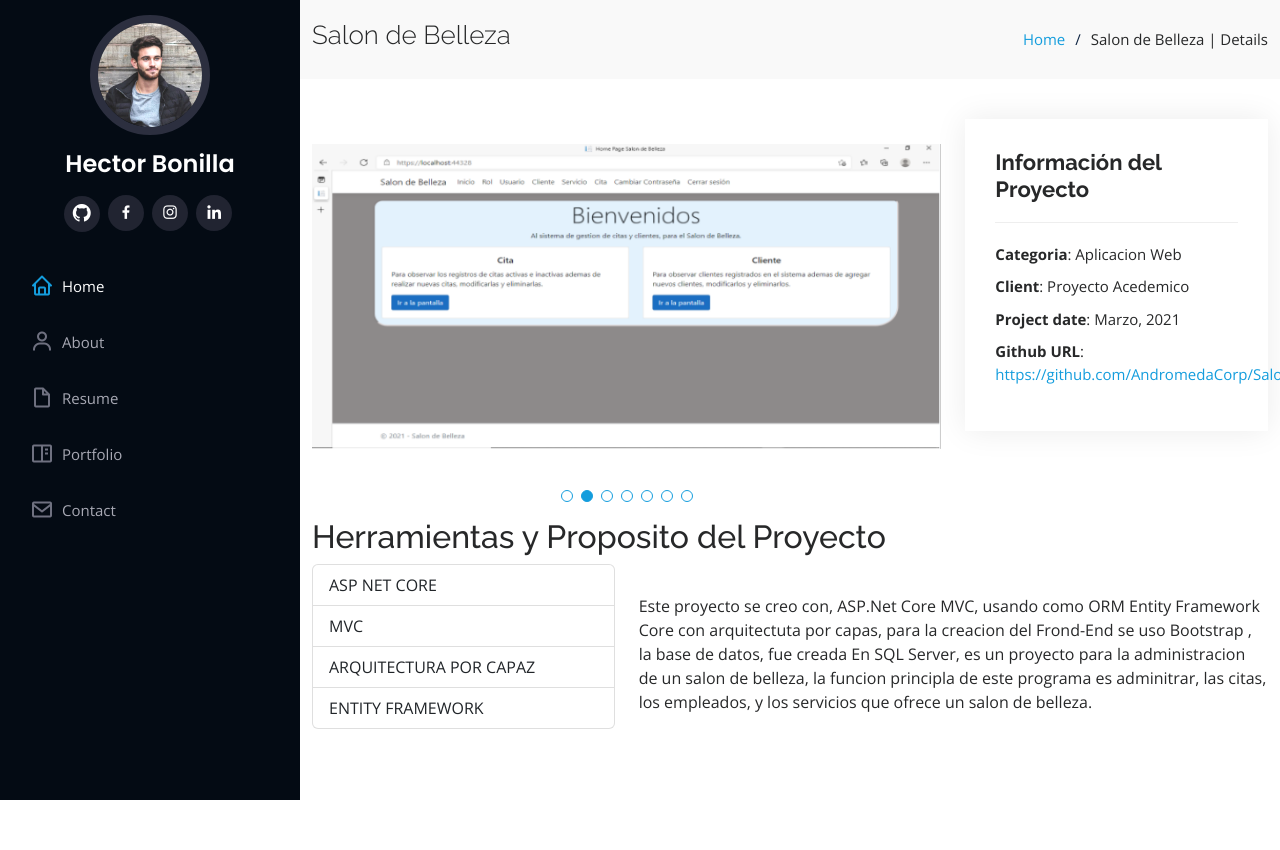
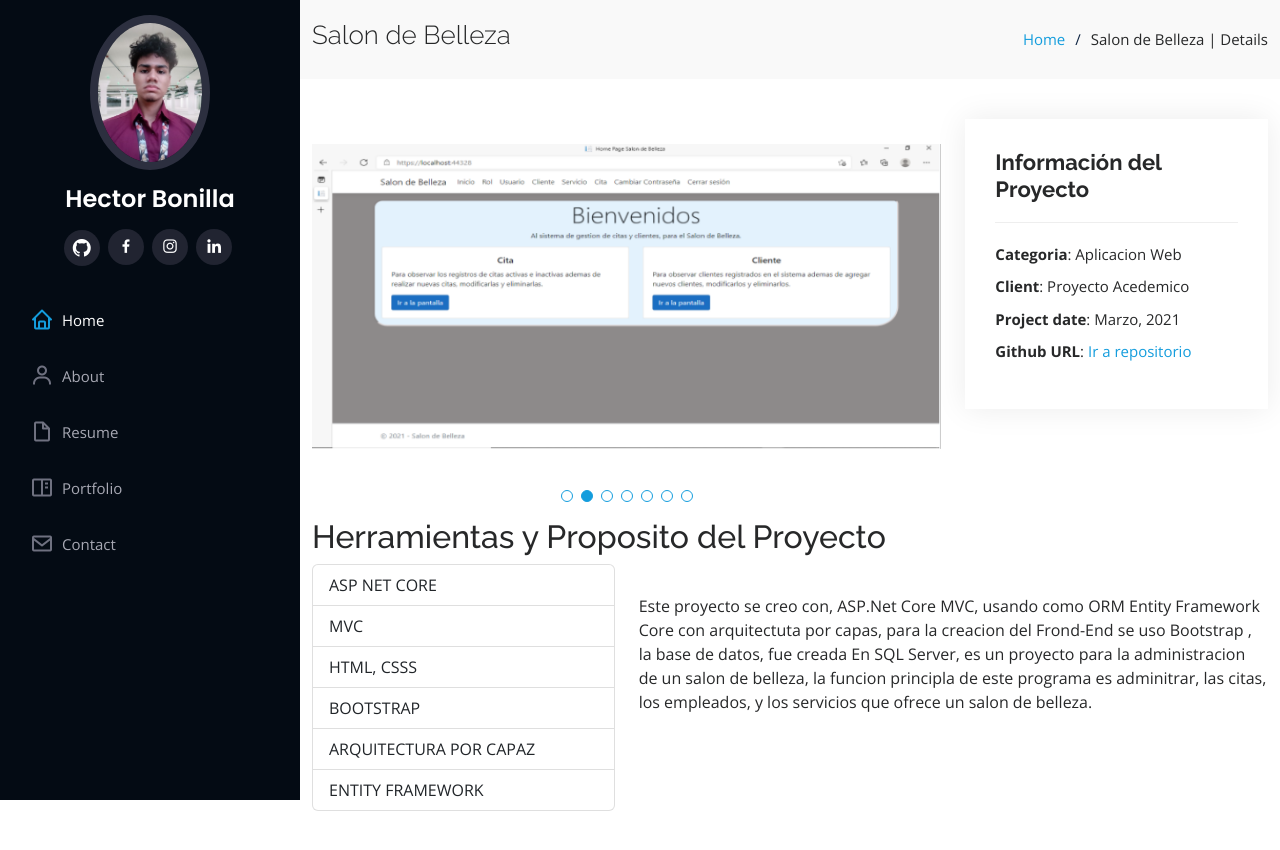
Before and after one commit to HBon0/PORTAFOLIO, a plain HTML site: page HBon_Portafolio/salonBelleza_details.html in a window 1280 px wide. Before the commit the page ends 800 px from the top, so only its background shows below. Drawn offline with nearby package versions, Linux system fonts and the light colour scheme.

Commit message:
Agregando foto Personal a Projecto Portafolio

```diff
--- a/HBon_Portafolio/salonBelleza_details.html
+++ b/HBon_Portafolio/salonBelleza_details.html
@@ -47,7 +47,7 @@
     <div class="d-flex flex-column">
 
       <div class="profile">
-        <img src="assets/img/profile-img.jpg" alt="" class="img-fluid rounded-circle">
+        <img src="assets/img/Me2.jpg" alt="" class="img-fluid rounded-circle">
         <h1 class="text-light"><a href="index.html">Hector Bonilla</a></h1>
         <div class="social-links mt-3 text-center">
           <a href="https://github.com/HBon0" class="twitter"><i class="bi bi-github"></i></a>
@@ -139,7 +139,7 @@
                 <li><strong>Client</strong>: Proyecto Acedemico</li>
                 <li><strong>Project date</strong>: Marzo, 2021</li>
                 <!-- <li><strong>Project URL</strong>: <a href="#">www.example.com</a></li> -->
-                <li><strong>Github URL</strong>: <a href="#">https://github.com/AndromedaCorp/SalonDeBelleza2.0</a></li>
+                <li><strong>Github URL</strong>: <a href="https://github.com/AndromedaCorp/SalonDeBellezaHub">Ir a repositorio</a></li>
               </ul>
             </div>
 
@@ -152,6 +152,8 @@
             <ul class="list-group">
               <li class="list-group-item">ASP NET CORE</li>
               <li class="list-group-item">MVC</li>
+              <li class="list-group-item">HTML, CSSS</li>
+              <li class="list-group-item">BOOTSTRAP</li>
               <li class="list-group-item">ARQUITECTURA POR CAPAZ</li>
               <li class="list-group-item">ENTITY FRAMEWORK</li>
 
```
Also changed, not shown: HBon_Portafolio/Consultorio_Medico_API.html (+1 -1 lines), HBon_Portafolio/Consultorio_Medico_UI.html (+3 -1 lines), HBon_Portafolio/index.html (+3 -3 lines), HBon_Portafolio/assets/img/Me.png (added), HBon_Portafolio/assets/img/Me2.jpg (added).
